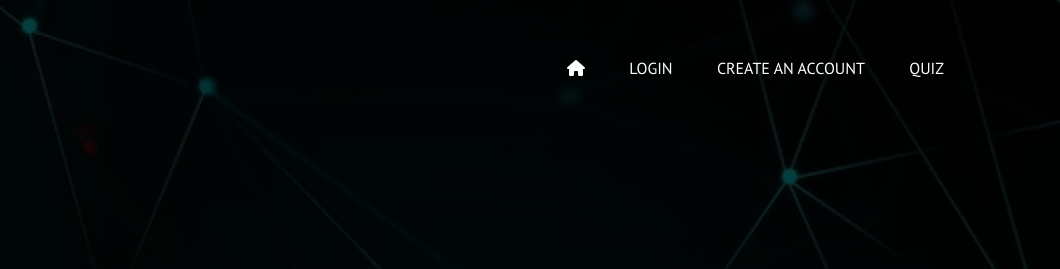
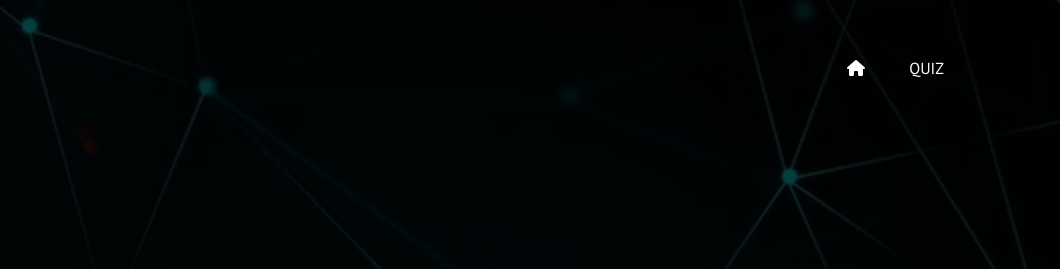
Before and after one commit to KristianMih/HackTuesShpaklovchicite, a plain HTML site: page index.html in a window 1280 px wide. Shown: the top 269 px of the page, 220-1280 px from the left. Drawn offline with Linux system fonts and the light colour scheme; files that its build step writes are made by us from their sources; files whose address does not match are found by name.

Commit message:
Update index.html

```diff
--- a/index.html
+++ b/index.html
@@ -13,8 +13,6 @@
             <img src = "../Photos/logo.png" class = "logo">
             <ul>
                 <li><a href = "index.html"><i class="fa-solid fa-house"></i></a></li>
-                <li><a href = "login.html">Login</a></li>
-                <li><a href = "Createaccount.html">Create an account</a></li>
                 <li><a href = "Quiz.html">Quiz</a></li>
             </ul>
         </div>
```
